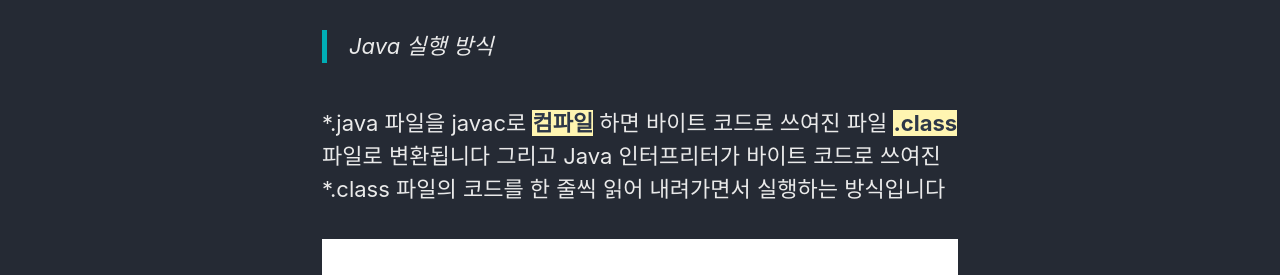
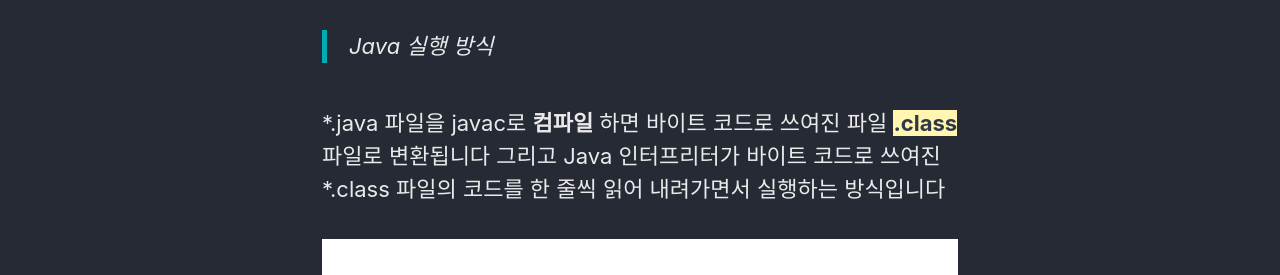
Before and after one commit to dmsgus6523/dmsgus6523.github.io, a Jekyll site: the page built from _posts/2022-03-29-Java기초.md, in a window 1280 px wide. Shown: the part 1132-1407 px from the top of the page. Built offline with Jekyll 4.4.1, drawn with Linux system fonts in a browser that asks for light colours; cached includes are drawn as plain includes.

Commit message:
change posts

```diff
--- a/_posts/2022-03-29-Java기초.md
+++ b/_posts/2022-03-29-Java기초.md
@@ -29,7 +29,7 @@ title : 프로그램, Java 기초
 
 > Java 실행 방식
 
-*.java 파일을 javac로 **<span style='color: #2D3748; background-color:#fff5b1'>컴파일</span>** 하면 바이트 코드로 쓰여진 파일 **<span style='color: #2D3748; background-color:#fff5b1'>.class</span>** 파일로 변환됩니다
+*.java 파일을 javac로 **컴파일** 하면 바이트 코드로 쓰여진 파일 **<span style='color: #2D3748; background-color:#fff5b1'>.class</span>** 파일로 변환됩니다
 그리고 Java 인터프리터가 바이트 코드로 쓰여진 *.class 파일의 코드를 한 줄씩 읽어 내려가면서 실행하는 방식입니다<br/><br/>
 ![Image Alt 텍스트](/assets/img/1.png)
 <br/>
```
